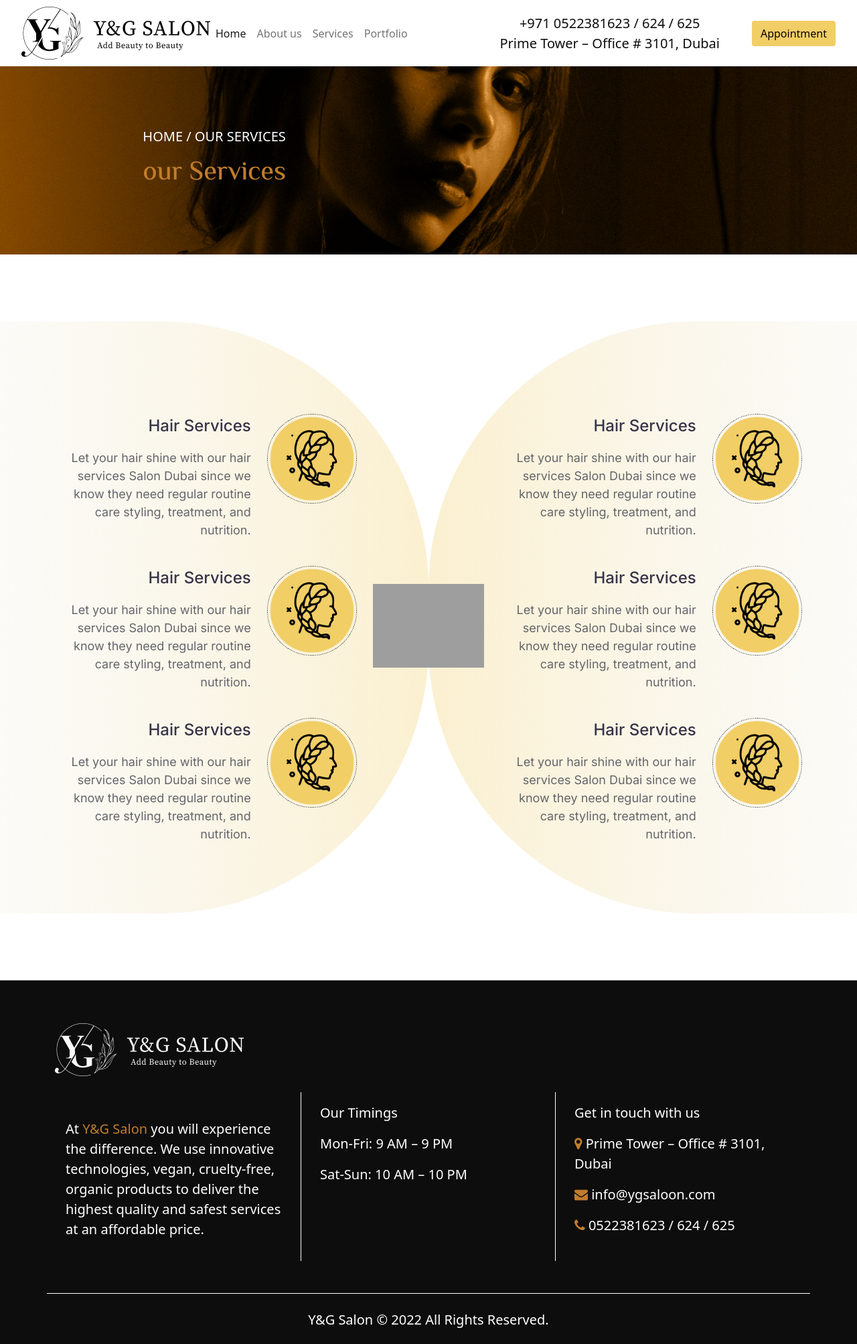
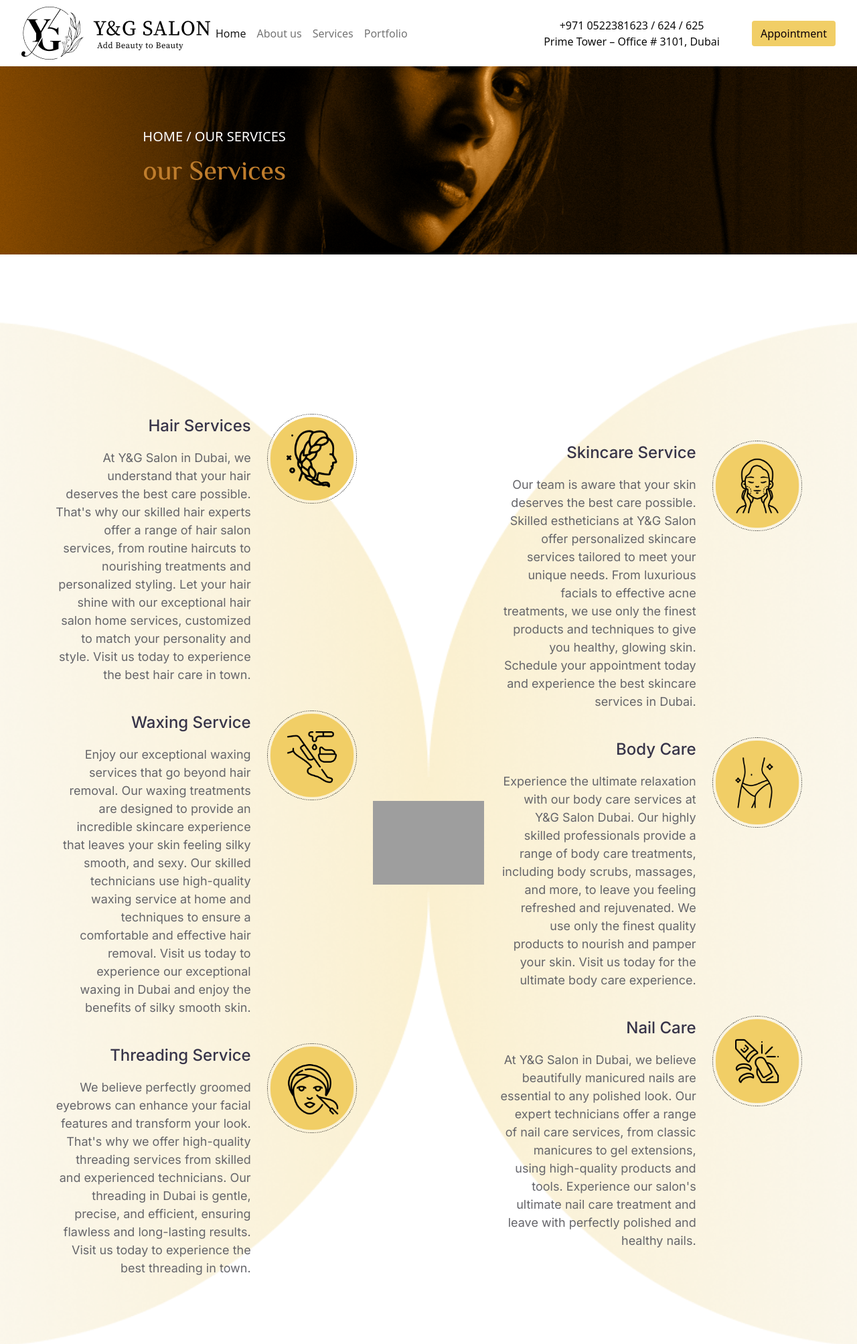
Before and after one commit to usmanshan39/yg-saloon, a PHP site: page /services.html in a window 1280 px wide. Shown: the top 2007 px of the page at 67% size. Before the commit the page ends 1983 px from the top, so only its background shows below. Run offline with PHP 8.4, Linux system fonts and the light colour scheme; some libraries are stand-ins or nearby versions; grey boxes are pictures that could not be loaded.

Commit message:
update content and more

```diff
--- a/assets/css/global.css
+++ b/assets/css/global.css
@@ -63,7 +63,23 @@ p, span{
 
 
 /* media queries */
+@media (max-width:499px){
+    .main-heading42{
+        font-size: 32px;
+    }
+    .main-heading32{
+        font-size: 20px;
+    }
+}
 
+@media (min-width:500px) AND (max-width:768px){
+    .main-heading42{
+        font-size: 36px;
+    }
+    .main-heading32{
+        font-size: 23px;
+    }
+}
 @media (max-width:768px){
     .footer .border-right,
     .footer .border-right-2{
@@ -82,6 +98,13 @@ p, span{
         border-right : 1px solid #fff;
     }
 }
+@media (max-width:990px){
+    .global-navbar{
+        position: absolute;
+        top: 0;
+        width: 100%;
+    }
+}
 
 @media (min-width:1400px){
     .main-heading32{
--- a/assets/css/style.css
+++ b/assets/css/style.css
@@ -91,14 +91,18 @@
     background: #F1CE66;
     color: #fff;
     position: absolute;
-    right: 12%;
+    right: 1%;
     top: 0;
     bottom: 0;
     height: fit-content;
     margin: auto;
-    padding: 30px;
+    padding: 2.5%;
 }
-
+.about-right{
+    position: absolute;
+    right: 0;
+    bottom: 0;
+}
 /* index abour us section end */
 
 /* index-secret section start */
@@ -626,6 +630,9 @@
         -ms-border-radius: 7px;
         -o-border-radius: 7px;
     }
+    .header-logo img{
+        width: 165px;
+    }
 }
 
 @media (max-width:768px) {
@@ -661,7 +668,8 @@
 @media (min-width:768px) AND (max-width:990px) {
     .index-about-us .main-sec .right-sec {
         padding: 15px;
-        right: 0;
+        /* right: 0; */
+        position: initial;
     }
     .about-sec1 .img-sec .text-block{
         bottom: -30%;
@@ -669,8 +677,35 @@
     }
 }
 
+@media (max-width:990px){
+    .about-banner,
+    .contact-us-banner,
+    .portfolio-banner,
+    .services-banner{
+        margin-top: 80px;
+        padding: 7% 20px;
+    }
+}
 @media (max-width:1200px){
     .services-sec1{
         background-image: linear-gradient(to right, rgba(241,206,102,0), rgba(241,206,102,0.31));
     }
 }
+
+@media (min-width:990px) AND (max-width:1399px){
+    .index-header .navbar .navbar-nav .nav-item .nav-link{
+        padding: 0px 12px;
+        font-size: 16px;
+    }
+    .header-text{
+        font-size: 16px;
+    }
+    .header-logo img{
+        width: 70%;
+    }
+}
+@media (max-width:1450px){
+    .about-right{
+        display: none;
+    }
+}
--- a/contact-us.html
+++ b/contact-us.html
@@ -43,7 +43,7 @@
                             <a class="nav-link active" aria-current="page" href="#">Home</a>
                         </li>
                         <li class="nav-item">
-                            <a class="nav-link" href="#">About us</a>
+                            <a class="nav-link" href="#">About&nbsp;us</a>
                         </li>
                         <li class="nav-item">
                             <a class="nav-link" href="#">Services</a>
@@ -52,8 +52,8 @@
                             <a class="nav-link" href="#">Portfolio</a>
                         </li>
                     </ul>
-                    <div class="d-flex align-items-center justify-content-between flex-wrap">
-                        <p class="text-center me-3 me-xl-5 mb-0">+971 0522381623 / 624 / 625<br>Prime Tower –
+                    <div class="d-flex align-items-center justify-content-between flex-wrap flex-lg-nowrap">
+                        <p class="text-center me-3 me-xl-5 mb-0 header-text">+971 0522381623 / 624 / 625<br>Prime Tower –
                             Office #
                             3101, Dubai</p>
                         <a class="btn btn-appointment-header">Appointment</a>
--- a/services.html
+++ b/services.html
@@ -43,7 +43,7 @@
                             <a class="nav-link active" aria-current="page" href="#">Home</a>
                         </li>
                         <li class="nav-item">
-                            <a class="nav-link" href="#">About us</a>
+                            <a class="nav-link" href="#">About&nbsp;us</a>
                         </li>
                         <li class="nav-item">
                             <a class="nav-link" href="#">Services</a>
@@ -52,8 +52,8 @@
                             <a class="nav-link" href="#">Portfolio</a>
                         </li>
                     </ul>
-                    <div class="d-flex align-items-center justify-content-between flex-wrap">
-                        <p class="text-center me-3 me-xl-5 mb-0">+971 0522381623 / 624 / 625<br>Prime Tower –
+                    <div class="d-flex align-items-center justify-content-between flex-wrap flex-lg-nowrap">
+                        <p class="text-center me-3 me-xl-5 mb-0 header-text">+971 0522381623 / 624 / 625<br>Prime Tower –
                             Office #
                             3101, Dubai</p>
                         <a class="btn btn-appointment-header">Appointment</a>
@@ -77,8 +77,7 @@
                     <div class="row mt-4">
                         <div class="col-8 text-box text-xl-end">
                             <p class="title-text">Hair Services</p>
-                            <p class="body-text">Let your hair shine with our hair services Salon Dubai since we know they need regular
-                                routine care styling, treatment, and nutrition.</p>
+                            <p class="body-text">At Y&G Salon in Dubai, we understand that your hair deserves the best care possible. That's why our skilled hair experts offer a range of hair salon services, from routine haircuts to nourishing treatments and personalized styling. Let your hair shine with our exceptional hair salon home services, customized to match your personality and style. Visit us today to experience the best hair care in town.</p>
                         </div>
                         <div class="col-4 img-box">
                             <img src="assets/images/hair.png" class="img-fluid">
@@ -86,22 +85,20 @@
                     </div>
                     <div class="row mt-4">
                         <div class="col-8 text-box text-xl-end">
-                            <p class="title-text">Hair Services</p>
-                            <p class="body-text">Let your hair shine with our hair services Salon Dubai since we know they need regular
-                                routine care styling, treatment, and nutrition.</p>
+                            <p class="title-text">Waxing Service</p>
+                            <p class="body-text">Enjoy our exceptional waxing services that go beyond hair removal. Our waxing treatments are designed to provide an incredible skincare experience that leaves your skin feeling silky smooth, and sexy. Our skilled technicians use high-quality waxing service at home and techniques to ensure a comfortable and effective hair removal. Visit us today to experience our exceptional waxing in Dubai and enjoy the benefits of silky smooth skin.</p>
                         </div>
                         <div class="col-4 img-box">
-                            <img src="assets/images/hair.png" class="img-fluid">
+                            <img src="assets/images/waxing.png" class="img-fluid">
                         </div>
                     </div>
                     <div class="row mt-4">
                         <div class="col-8 text-box text-xl-end">
-                            <p class="title-text">Hair Services</p>
-                            <p class="body-text">Let your hair shine with our hair services Salon Dubai since we know they need regular
-                                routine care styling, treatment, and nutrition.</p>
+                            <p class="title-text">Threading Service</p>
+                            <p class="body-text">We believe perfectly groomed eyebrows can enhance your facial features and transform your look. That's why we offer high-quality threading services from skilled and experienced technicians. Our threading in Dubai is gentle, precise, and efficient, ensuring flawless and long-lasting results. Visit us today to experience the best threading in town.</p>
                         </div>
                         <div class="col-4 img-box">
-                            <img src="assets/images/hair.png" class="img-fluid">
+                            <img src="assets/images/threading.png" class="img-fluid">
                         </div>
                     </div>
                 </div>
@@ -111,32 +108,29 @@
                 <div class="col-md-12 col-xl-5 mt-4">
                     <div class="row mt-4">
                         <div class="col-8 text-box text-xl-end">
-                            <p class="title-text">Hair Services</p>
-                            <p class="body-text">Let your hair shine with our hair services Salon Dubai since we know they need regular
-                                routine care styling, treatment, and nutrition.</p>
+                            <p class="title-text">Skincare Service</p>
+                            <p class="body-text">Our team is aware that your skin deserves the best care possible. Skilled estheticians at Y&G Salon offer personalized skincare services tailored to meet your unique needs. From luxurious facials to effective acne treatments, we use only the finest products and techniques to give you healthy, glowing skin. Schedule your appointment today and experience the best skincare services in Dubai.</p>
                         </div>
                         <div class="col-4 img-box">
-                            <img src="assets/images/hair.png" class="img-fluid">
+                            <img src="assets/images/skin-care.png" class="img-fluid">
                         </div>
                     </div>
                     <div class="row mt-4">
                         <div class="col-8 text-box text-xl-end">
-                            <p class="title-text">Hair Services</p>
-                            <p class="body-text">Let your hair shine with our hair services Salon Dubai since we know they need regular
-                                routine care styling, treatment, and nutrition.</p>
+                            <p class="title-text">Body Care</p>
+                            <p class="body-text">Experience the ultimate relaxation with our body care services at Y&G Salon Dubai. Our highly skilled professionals provide a range of body care treatments, including body scrubs, massages, and more, to leave you feeling refreshed and rejuvenated. We use only the finest quality products to nourish and pamper your skin. Visit us today for the ultimate body care experience.</p>
                         </div>
                         <div class="col-4 img-box">
-                            <img src="assets/images/hair.png" class="img-fluid">
+                            <img src="assets/images/body-care.png" class="img-fluid">
                         </div>
                     </div>
                     <div class="row mt-4">
                         <div class="col-8 text-box text-xl-end">
-                            <p class="title-text">Hair Services</p>
-                            <p class="body-text">Let your hair shine with our hair services Salon Dubai since we know they need regular
-                                routine care styling, treatment, and nutrition.</p>
+                            <p class="title-text">Nail Care</p>
+                            <p class="body-text">At Y&G Salon in Dubai, we believe beautifully manicured nails are essential to any polished look. Our expert technicians offer a range of nail care services, from classic manicures to gel extensions, using high-quality products and tools. Experience our salon's ultimate nail care treatment and leave with perfectly polished and healthy nails.</p>
                         </div>
                         <div class="col-4 img-box">
-                            <img src="assets/images/hair.png" class="img-fluid">
+                            <img src="assets/images/nail.png" class="img-fluid">
                         </div>
                     </div>
                 </div>
```
Also changed, not shown: about-us.html (+15 -25 lines), index.html (+43 -47 lines), our-portfolio.html (+6 -10 lines), 5 other files.
